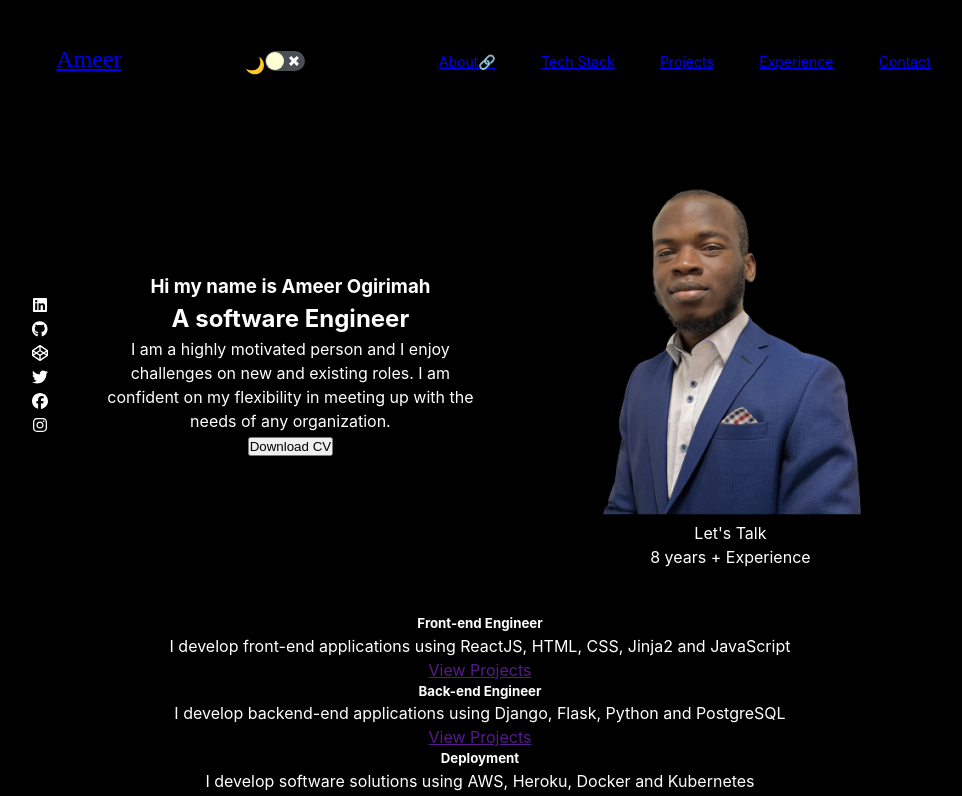
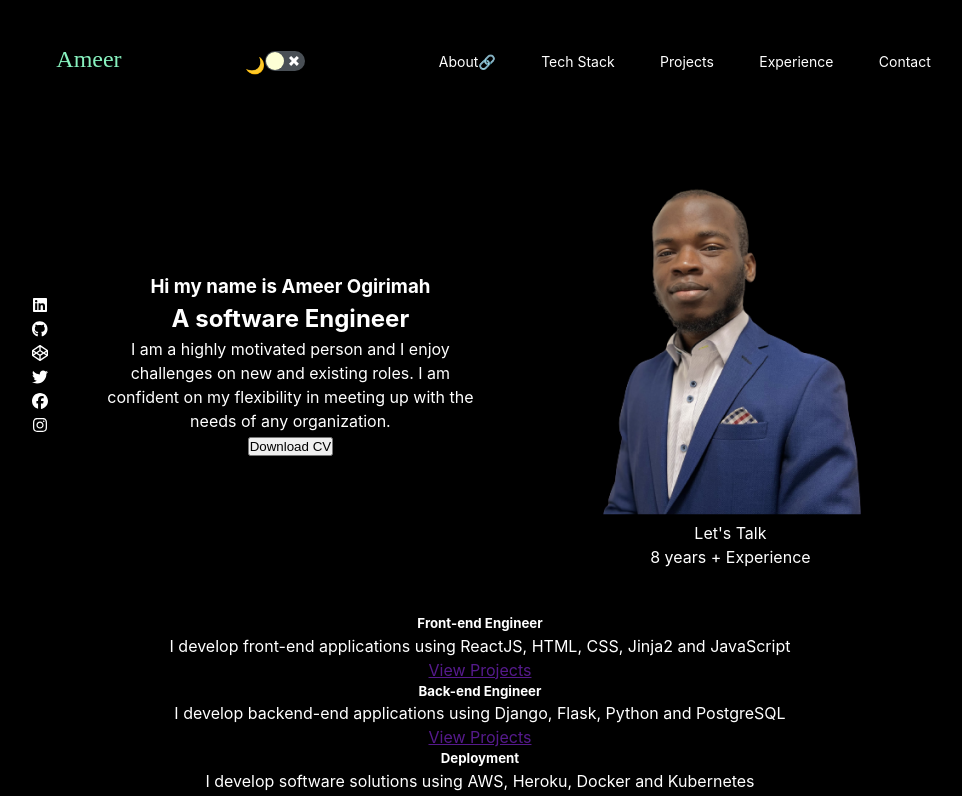
Before and after one commit to Ogirimah/potfolio, a React (Create React App) app in the folder new/: page / in a window 1280 px wide. Shown: the top 796 px of the page, without its empty margins (160-1122 px from the left). Built offline with nearby package versions, Linux system fonts and the light colour scheme.

Commit message:
More navbar tweaking

```diff
--- a/new/src/styles/navbar.module.css
+++ b/new/src/styles/navbar.module.css
@@ -30,8 +30,9 @@
     color: #88F2BF;
 }
 
-.h1:link {
+.heading h1 a {
     color: #88F2BF;
+    text-decoration: none;
 }
 .h1:visited {
     color: #88F2BF;
@@ -54,6 +55,11 @@
     font-size: 14px;
 }
 
+.list li a {
+    color: #fff;
+    text-decoration: none;
+}
+
 .switch {
     padding: 5% 5%;
     flex: 20%;
```
